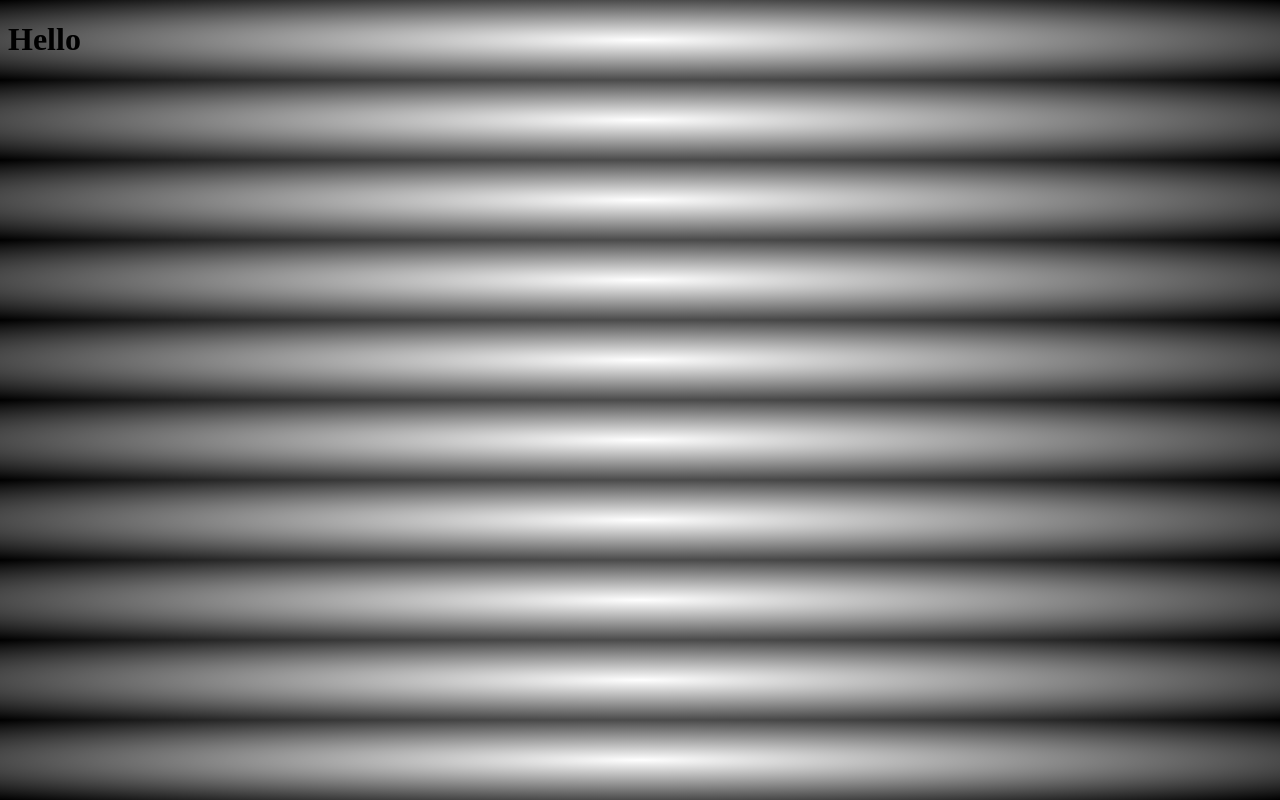
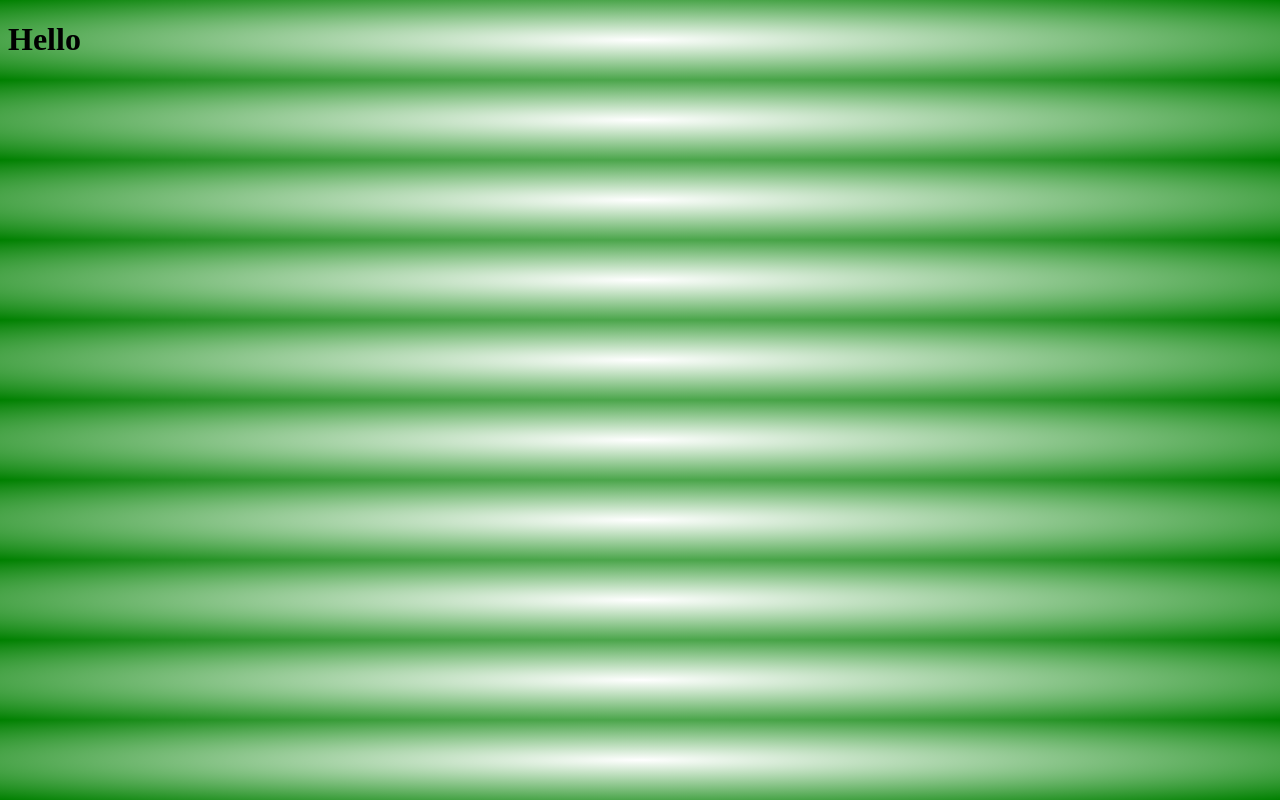
Before and after one commit to zz0128zz/nevermind, a plain HTML site: page index.html in a window 1280 px wide. Drawn offline with Linux system fonts and the light colour scheme.

Commit message:
Изменен фон на зелёный

```diff
--- a/style.css
+++ b/style.css
@@ -1,5 +1,5 @@
 
 body {
-  background:radial-gradient(white, black);
+  background:radial-gradient(white, green);
 
 }
```
